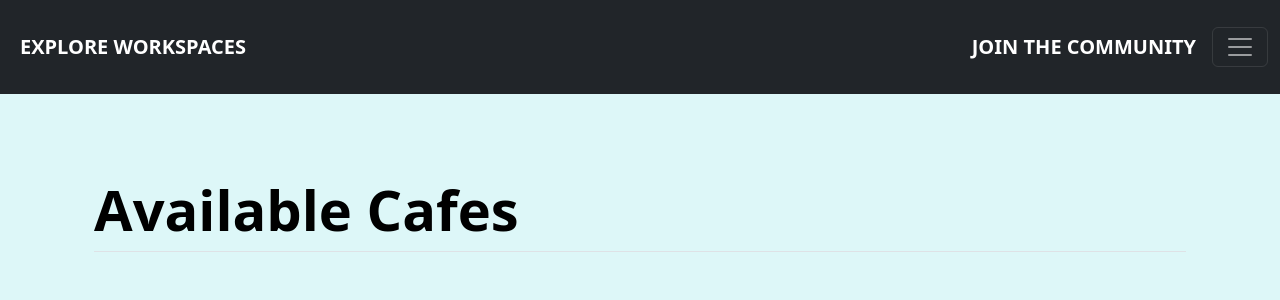
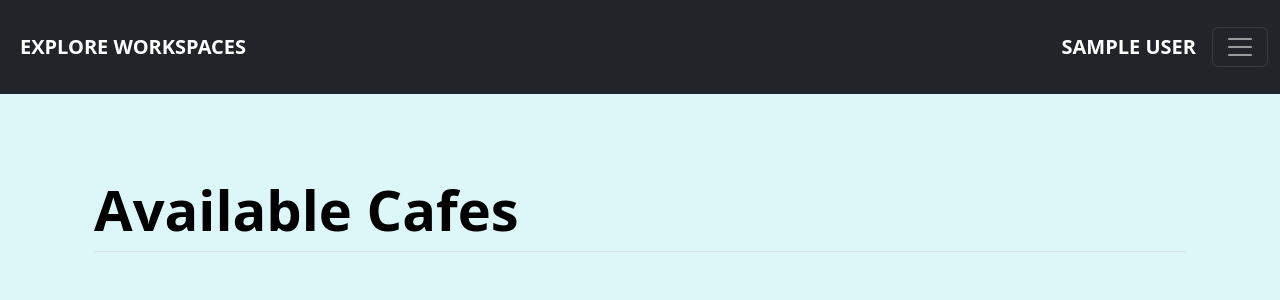
Before and after one commit to nemyred/Workspace-website, a Flask app: page /cafes in a window 1280 px wide. Shown: the top 300 px of the page. Run offline with Flask 3, Linux system fonts and the light colour scheme; the visitor is signed in with stand-in values (Sample User, id 1); data that the repository does not hold is empty; some libraries are stand-ins or nearby versions.

Commit message:
"image and user authentication bug fixed"

```diff
--- a/main.py
+++ b/main.py
@@ -1,4 +1,4 @@
-from datetime import date
+import datetime
 from flask import Flask, abort, render_template, redirect, url_for, flash
 from flask_bootstrap import Bootstrap5
 from flask_ckeditor import CKEditor
@@ -13,6 +13,7 @@
 # prints random digits
 # import uuid
 # m = uuid.uuid4().hex
+current_year = datetime.datetime.now().year
 
 '''
 Red underlines? Install the required packages first:
@@ -170,12 +171,12 @@
         # This line will authenticate the user with Flask-Login
         login_user(new_user)
         return redirect(url_for("home"))
-    return render_template("register.html", form=form, current_user=current_user)
+    return render_template("register.html", form=form, current_user=current_user, year=current_year)
 
 
 @app.route("/")
 def home():
-    return render_template("index.html")
+    return render_template("index.html", year=current_year)
 
 
 
@@ -183,7 +184,7 @@
 def cafes():
     result = db.session.execute(db.select(Cafe).order_by(Cafe.id))
     all_cafes = result.scalars().all()
-    return render_template('cafe.html', cafes=all_cafes)
+    return render_template('cafe.html', cafes=all_cafes, year=current_year)
 
 
 @app.route('/<cafe_id>', methods=['GET', 'POST'])
@@ -205,7 +206,8 @@
         db.session.add(new_comment)
         db.session.commit()
         return render_template('single_cafe.html')
-    return render_template('single_cafe.html', cafe=result, current_user=current_user, form=comment_form)
+    return render_template('single_cafe.html', cafe=result, current_user=current_user,
+                           form=comment_form, year=current_year)
 
 
 # Use a decorator so only an admin user can create new posts
@@ -233,7 +235,7 @@
         db.session.add(new_cafe)
         db.session.commit()
         return redirect(url_for("cafes"))
-    return render_template("add.html", form=form, current_user=current_user)
+    return render_template("add.html", form=form, current_user=current_user, year=current_year)
 
 
 @app.route("/login",  methods=["GET", "POST"])
@@ -256,7 +258,7 @@
             login_user(user)
             return redirect(url_for('cafes'))
 
-    return render_template("login.html", form=form, current_user=current_user)
+    return render_template("login.html", form=form, current_user=current_user, year=current_year)
 
 
 @app.route('/logout')
--- a/templates/base.html
+++ b/templates/base.html
@@ -36,7 +36,7 @@
 
     <div class="container-fluid d-flex justify-content-end">
         <a class="navbar-brand me-auto p-2 fw-bold" href="{{ url_for('home') }}">EXPLORE WORKSPACES</a>
-        {% if current_user.present %}
+        {% if current_user.is_authenticated %}
         <a class="navbar-brand  fw-bold d-flex " style="width: ;" href="{{ url_for('home') }}">{{ current_user.name.upper() }}</a>
         {% else %}
         <a class="navbar-brand  fw-bold d-flex " style="width: ;" href="{{ url_for('login') }}">JOIN THE COMMUNITY</a>
@@ -52,7 +52,7 @@
             <a class="nav-link active" aria-current="page" href="{{ url_for('home') }}">Home</a>
           </li>
           <li class="nav-item">
-              {% if not current_user.present %}
+              {% if not current_user.is_authenticated %}
               <a class="nav-link" href="{{ url_for('login') }}">Login</a>
               {% else %}
               <a class="nav-link" href="{{ url_for('home') }}"> {{ current_user.name }} </a>
@@ -116,7 +116,7 @@
                       </ul>
 
 
-                      <div class="small text-center text-muted fst-italic">Copyright &copy; RedX 2023</div>
+                      <div class="small text-center text-muted fst-italic">Copyright &copy; RedX {{ year }}</div>
                   </div>
               </div>
           </div>
--- a/templates/cafe.html
+++ b/templates/cafe.html
@@ -8,7 +8,7 @@
       {% for cafe in cafes %}
       <div class="col ">
         <div class="card card-cover  text-bg-dark rounded-3 shadow-lg" >
-          <span>   <img src="{{ cafe.img_url }}" class="card-img-top rounded-1 mt-1" alt="..."> </span>
+          <span>   <img src="{{ cafe.img_url }}" class="card-img-top rounded-1 mt-1" height="300px" alt="workspace image"> </span>
           <div class=" d-flex flex-column mx-5 pb-3 text-white text-shadow-1" >
             <a href="{{ url_for('choice_cafes', cafe_id=cafe.id) }}">
               <h3 class="pt-2 mt-5 mb-4 display-6 text-white lh-1 fw-bold">{{ cafe.name }}</h3>
```
